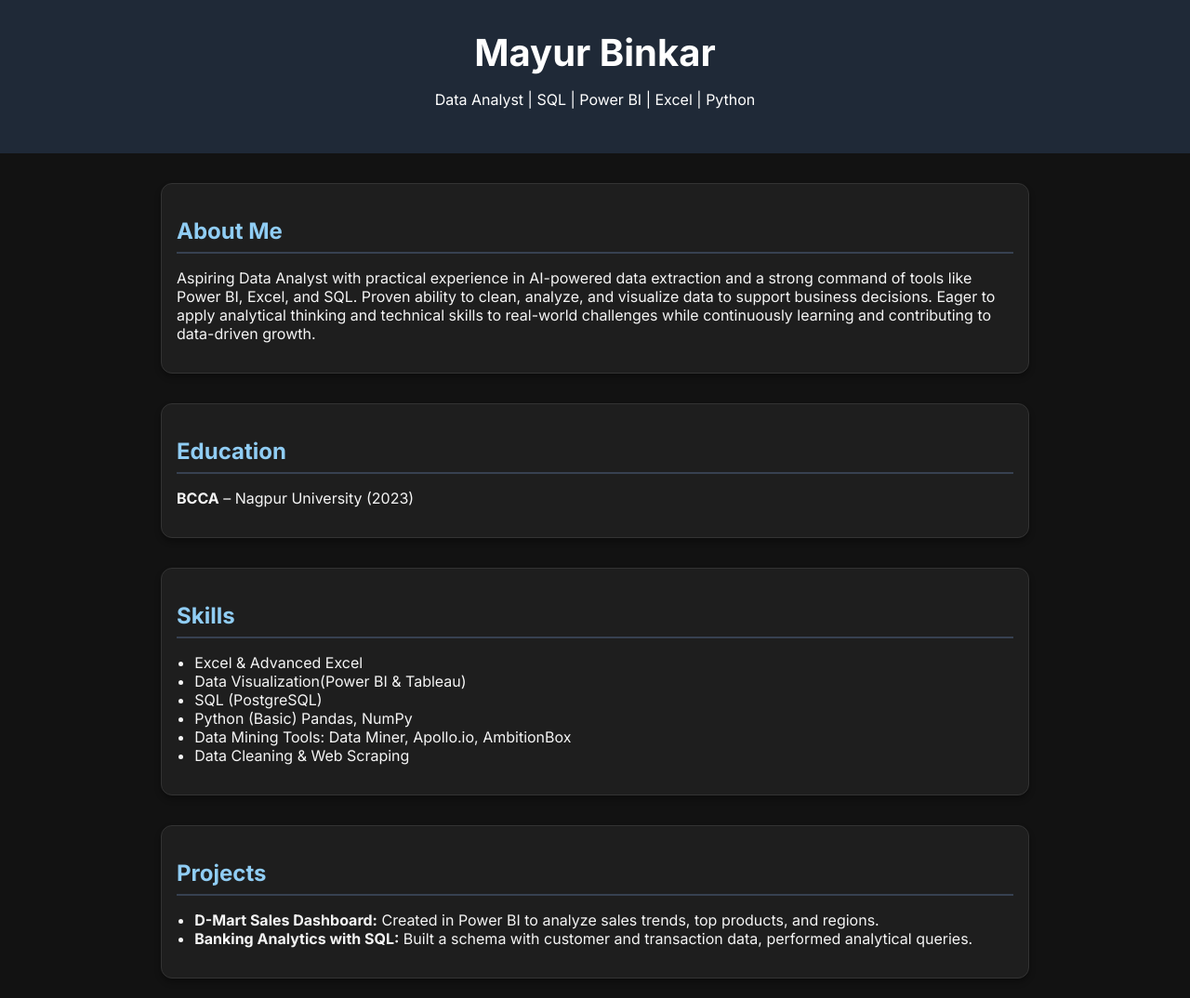
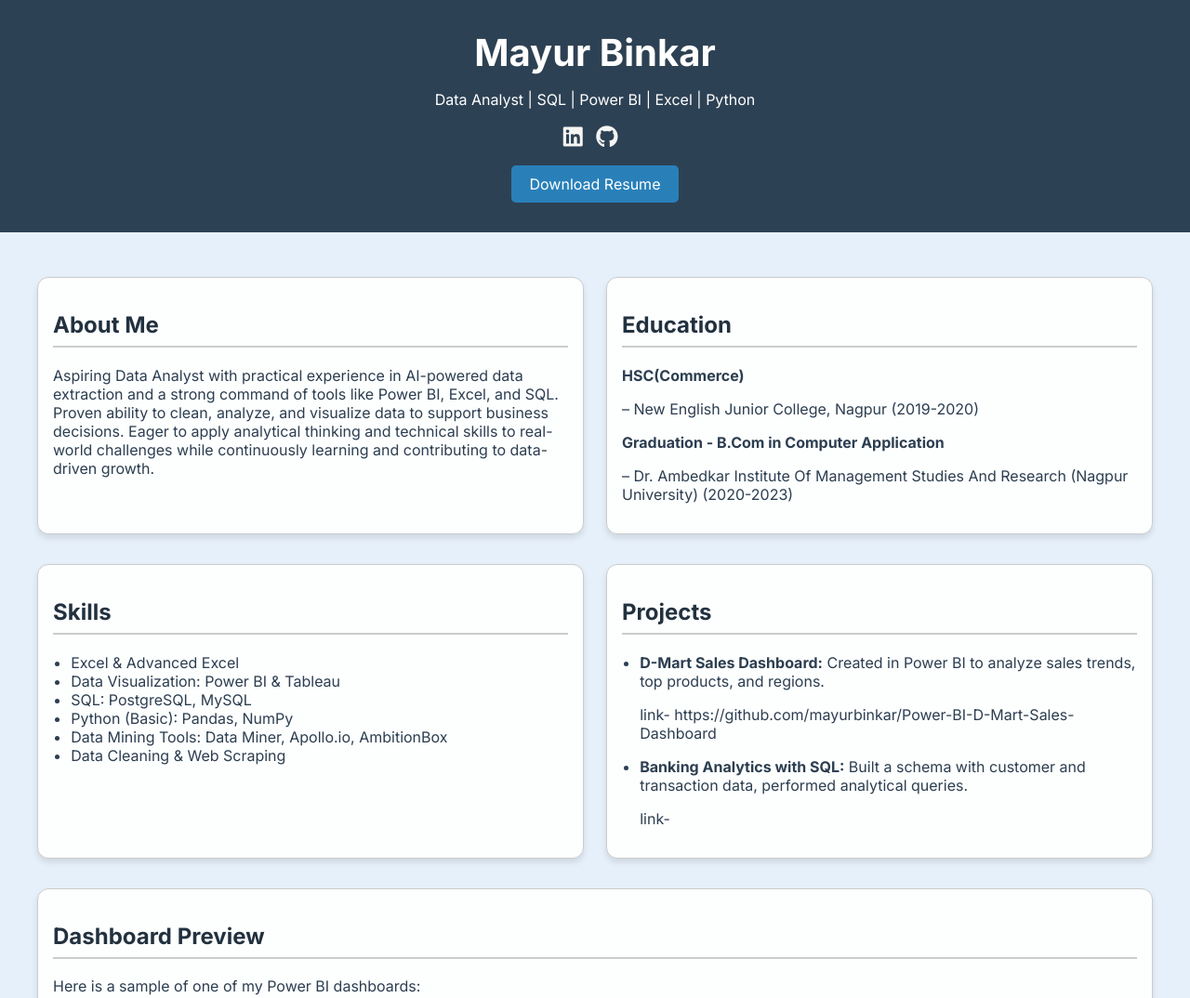
Before and after one commit to mayurbinkar/mayur_portfolio, a plain HTML site: page index.html in a window 1280 px wide. Shown: the top 1074 px of the page at 93% size. Drawn offline with Linux system fonts and the light colour scheme.

Commit message:
Update index.html
Updated Complete code

```diff
--- a/index.html
+++ b/index.html
@@ -1,20 +1,21 @@
 <!DOCTYPE html>
 <html lang="en">
 <head>
-  <meta charset="UTF-8" />
-  <meta name="viewport" content="width=device-width, initial-scale=1.0" />
+  <meta charset="UTF-8">
+  <meta name="viewport" content="width=device-width, initial-scale=1.0">
   <title>Mayur Binkar | Data Analyst Portfolio</title>
   <link href="https://fonts.googleapis.com/css2?family=Inter:wght@400;600;700&display=swap" rel="stylesheet">
+  <link rel="stylesheet" href="https://cdnjs.cloudflare.com/ajax/libs/font-awesome/6.4.0/css/all.min.css">
   <style>
     body {
       font-family: 'Inter', sans-serif;
       margin: 0;
       padding: 0;
-      background-color: #121212;
-      color: #f5f5f5;
+      background-color: #e6f0fa;
+      color: #2c3e50;
     }
     header {
-      background-color: #1f2937;
+      background-color:rgb(45, 65, 84);
       color: #fff;
       padding: 2rem;
       text-align: center;
@@ -23,36 +24,73 @@
       margin: 0;
       font-size: 2.5rem;
     }
-    section {
-      max-width: 900px;
+    .container {
+      display: grid;
+      gap: 2rem;
+      max-width: 1200px;
       margin: 2rem auto;
       padding: 1rem;
-      background-color: #1e1e1e;
+    }
+    .two-col {
+      display: grid;
+      grid-template-columns: 1fr 1fr;
+      gap: 1.5rem;
+    }
+    section {
+      background-color: #fdfefe;
+      padding: 1rem;
       border-radius: 12px;
-      box-shadow: 0 4px 6px rgba(0, 0, 0, 0.3);
-      border: 1px solid #333;
+      box-shadow: 0 4px 6px rgba(0, 0, 0, 0.1);
+      border: 1px solid #ccc;
     }
-    h2 {
-      color: #90cdf4;
-      margin-bottom: 0.5rem;
+    h2.section-title {
+      border-bottom: 2px solid #ccc;
+      padding-bottom: 0.5rem;
+      color: #22313f;
     }
     ul {
       padding-left: 1.2rem;
     }
     .contact a {
-      color: #90cdf4;
+      color: #2980b9;
       text-decoration: none;
-    }
-    .section-title {
-      border-bottom: 2px solid #374151;
-      margin-bottom: 1rem;
-      padding-bottom: 0.5rem;
     }
     img {
       border-radius: 8px;
       margin-top: 1rem;
       width: 100%;
-      max-width: 100%;
+    }
+    .resume-btn {
+      display: inline-block;
+      padding: 10px 20px;
+      background-color: #2980b9;
+      color: white;
+      text-decoration: none;
+      border-radius: 5px;
+      margin-top: 1rem;
+    }
+    form input, form textarea, form button {
+      width: 100%;
+      margin-bottom: 10px;
+      padding: 0.5rem;
+      border: 1px solid #ccc;
+      border-radius: 5px;
+    }
+    form button {
+      background-color: #2980b9;
+      color: white;
+      border: none;
+    }
+    blockquote {
+      font-style: italic;
+      color: #555;
+      border-left: 3px solid #2980b9;
+      padding-left: 1rem;
+    }
+    .social-icons a {
+      margin-right: 10px;
+      font-size: 1.5rem;
+      color: #f5f5f5;
     }
   </style>
 </head>
@@ -60,46 +98,56 @@
   <header>
     <h1>Mayur Binkar</h1>
     <p>Data Analyst | SQL | Power BI | Excel | Python</p>
+    <div class="social-icons">
+      <a href="https://www.linkedin.com/in/mayur-binkar-3270a7209/" target="_blank"><i class="fab fa-linkedin"></i></a>
+      <a href="https://github.com/mayurbinkar" target="_blank"><i class="fab fa-github"></i></a>
+    </div>
+    <a class="resume-btn" href="My Resume(N).pdf" download>Download Resume</a>
   </header>
 
+  <div class="container">
+    <div class="two-col">
       <section>
         <h2 class="section-title">About Me</h2>
         <p>Aspiring Data Analyst with practical experience in AI-powered data extraction and a strong command of tools like Power BI, Excel, and SQL. Proven ability to clean, analyze, and visualize data to support business decisions. Eager to apply analytical thinking and technical skills to real-world challenges while continuously learning and contributing to data-driven growth.</p>
     </section>
+    <section class="section">
+        <h2 class="section-title">Education</h2>
+        <p><strong>HSC(Commerce)</strong><p> – New English Junior College, Nagpur (2019-2020)</p></p>
+        <p><strong>Graduation - B.Com in Computer Application</strong> <p>– Dr. Ambedkar Institute Of Management Studies And Research (Nagpur University) (2020-2023)</p></p>
+      </section>
+    </div>
 
-  <section>
-    <h2 class="section-title">Education</h2>
-    <p><strong>BCCA</strong> – Nagpur University (2023)</p>
-  </section>
-
+    <div class="two-col">
       <section>
         <h2 class="section-title">Skills</h2>
         <ul>
             <li>Excel & Advanced Excel</li>
-      <li>Data Visualization(Power BI & Tableau)</li>
-      <li>SQL (PostgreSQL)</li>
-      <li>Python (Basic) Pandas, NumPy</li>
+            <li>Data Visualization: Power BI & Tableau</li>
+            <li>SQL: PostgreSQL, MySQL</li>
+            <li>Python (Basic): Pandas, NumPy</li>
             <li>Data Mining Tools: Data Miner, Apollo.io, AmbitionBox</li>
             <li>Data Cleaning & Web Scraping</li>
         </ul>
       </section>
-
-  <section>
+      <section class="section">
         <h2 class="section-title">Projects</h2>
         <ul>
           <li><strong>D-Mart Sales Dashboard:</strong> Created in Power BI to analyze sales trends, top products, and regions.</li>
+          <p>link- https://github.com/mayurbinkar/Power-BI-D-Mart-Sales-Dashboard</p>
           <li><strong>Banking Analytics with SQL:</strong> Built a schema with customer and transaction data, performed analytical queries.</li>
-      <!--<li><strong>Stock Market Data Analysis:</strong> Collected & cleaned Indian stock data, analyzed trends using Python & Excel.</li>-->
+          <p>link- </p>
         </ul>
       </section>
+    </div>
 
     <section>
       <h2 class="section-title">Dashboard Preview</h2>
       <p>Here is a sample of one of my Power BI dashboards:</p>
-    <!-- Replace 'dashboard.png' with your actual image file -->
-    <img src="Dmart_Dashboard.png" alt="Power BI Dashboard Preview" />
+      <img src="Dmart_Dashboard.png" alt="Power BI Dashboard Preview">
     </section>
 
+    <div class="two-col">
       <section>
         <h2 class="section-title">Internship Experience</h2>
         <p><strong>Data Analyst Intern – Hubnex Labs (Mar–Sep 2024)</strong></p>
@@ -113,10 +161,21 @@
       <section>
         <h2 class="section-title">Contact</h2>
         <p class="contact">
-      📧 <a href="mailto:mayur.binkar0108@gmail.com">mayur.binkar0108@gmail.com</a><br />
-      🔗 <a href="https://www.linkedin.com/in/mayur-binkar-3270a7209/">LinkedIn Profile</a><br />
+          📧 <a href="mailto:mayur.binkar0108@gmail.com">mayur.binkar0108@gmail.com</a><br>
+          🔗 <a href="https://www.linkedin.com/in/mayur-binkar-3270a7209/">LinkedIn Profile</a><br>
           💻 <a href="https://github.com/mayurbinkar">GitHub Portfolio</a>
         </p>
       </section>
+    </div>
+
+    <section>
+      <h2 class="section-title">Certifications</h2>
+      <ul>
+        <li>Data Analytics Career Program – ARC Technologies and Indtitutions</li>
+        <li>Data Visualization in Tableau & Python – Udemy</li>
+        <li>30-Days Power BI Micro Course – E-Learning Course </li>
+      </ul>
+    </section>
+  </div>
 </body>
 </html>
```
Lines whose indentation alone changed are shown as unchanged.
